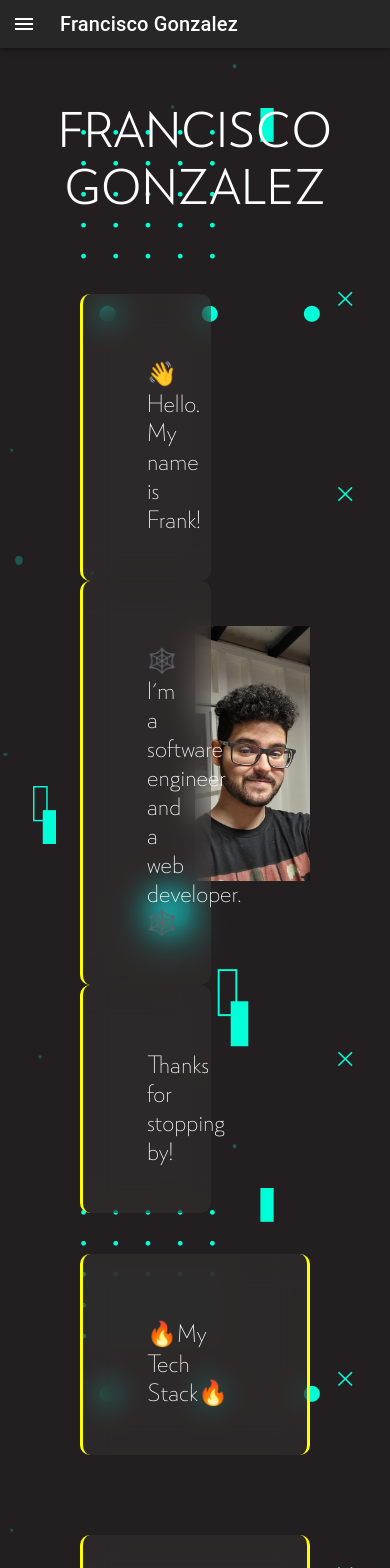
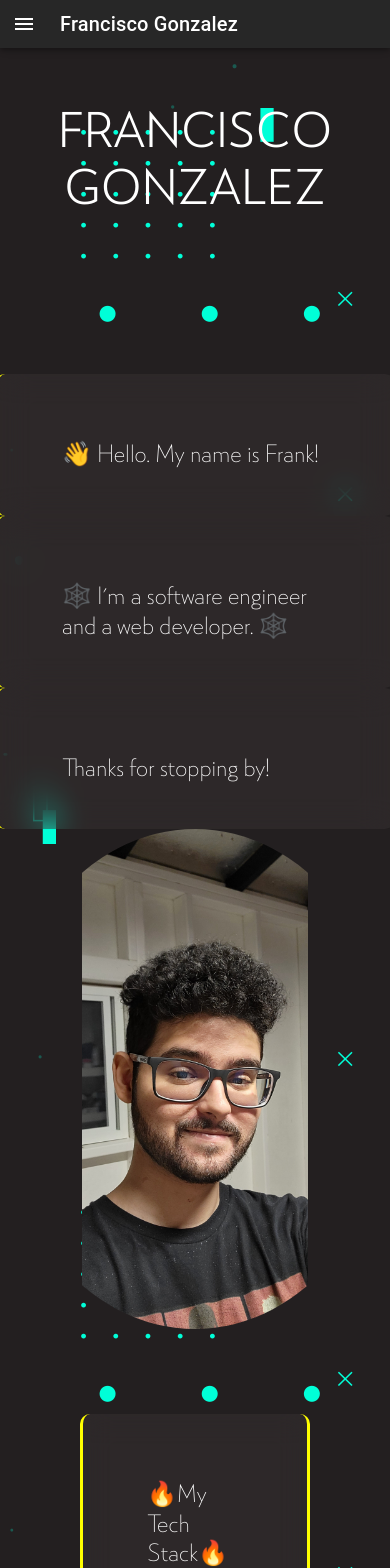
Before and after one commit to dangersflow/personal-site-final, a Next.js app: page / in a window 390 px wide. Shown: the top 1568 px of the page. Built offline with nearby package versions, Linux system fonts and the light colour scheme; what react-sweet-state would draw is missing.

Commit message:
added some responsive stylings to home content

```diff
--- a/components/PageContent/HomeContent.jsx
+++ b/components/PageContent/HomeContent.jsx
@@ -31,6 +31,7 @@ export default function HomeContent() {
       >
         FRANCISCO GONZALEZ
       </StyledHeader>
+      <div style={{ paddingBottom: "5rem" }} />
       <Row
         style={{
           width: "100%",
@@ -46,6 +47,8 @@ export default function HomeContent() {
             width: "50%",
             alignItems: "space-evenly",
             justifyContent: "space-evenly",
+
+            minWidth: "400px",
           }}
         >
           <StyledBodyLeftAlt
@@ -77,9 +80,11 @@ export default function HomeContent() {
             alignItems: "center",
             justifyContent: "center",
             width: "50%",
+            minWidth: "400px",
+            minHeight: "500px",
           }}
         >
-          <motion.div
+          {/* <motion.div
             style={{
               backgroundImage: `url(${ProfilePic.src})`,
               backgroundSize: "contain",
@@ -91,9 +96,24 @@ export default function HomeContent() {
             initial={{ y: "4rem", opacity: 0 }}
             whileInView={{ y: 0, opacity: 1 }}
             transition={{ delay: 0.5 }}
-          />
+          /> */}
+          <motion.div
+            style={{ width: "100%", height: "100%", position: "relative" }}
+            initial={{ y: "4rem", opacity: 0 }}
+            whileInView={{ y: 0, opacity: 1 }}
+            transition={{ delay: 0.5 }}
+          >
+            <Image
+              src={ProfilePic}
+              layout="fill"
+              objectFit={"contain"}
+              style={{ borderRadius: "50%" }}
+              alt={"Frank's Profile Picture"}
+            />
+          </motion.div>
         </Col>
       </Row>
+      <div style={{ paddingBottom: "5rem" }} />
       <StyledBodyCenter
         initial={{ y: "4rem", opacity: 0 }}
         whileInView={{ y: 0, opacity: 1 }}
```
